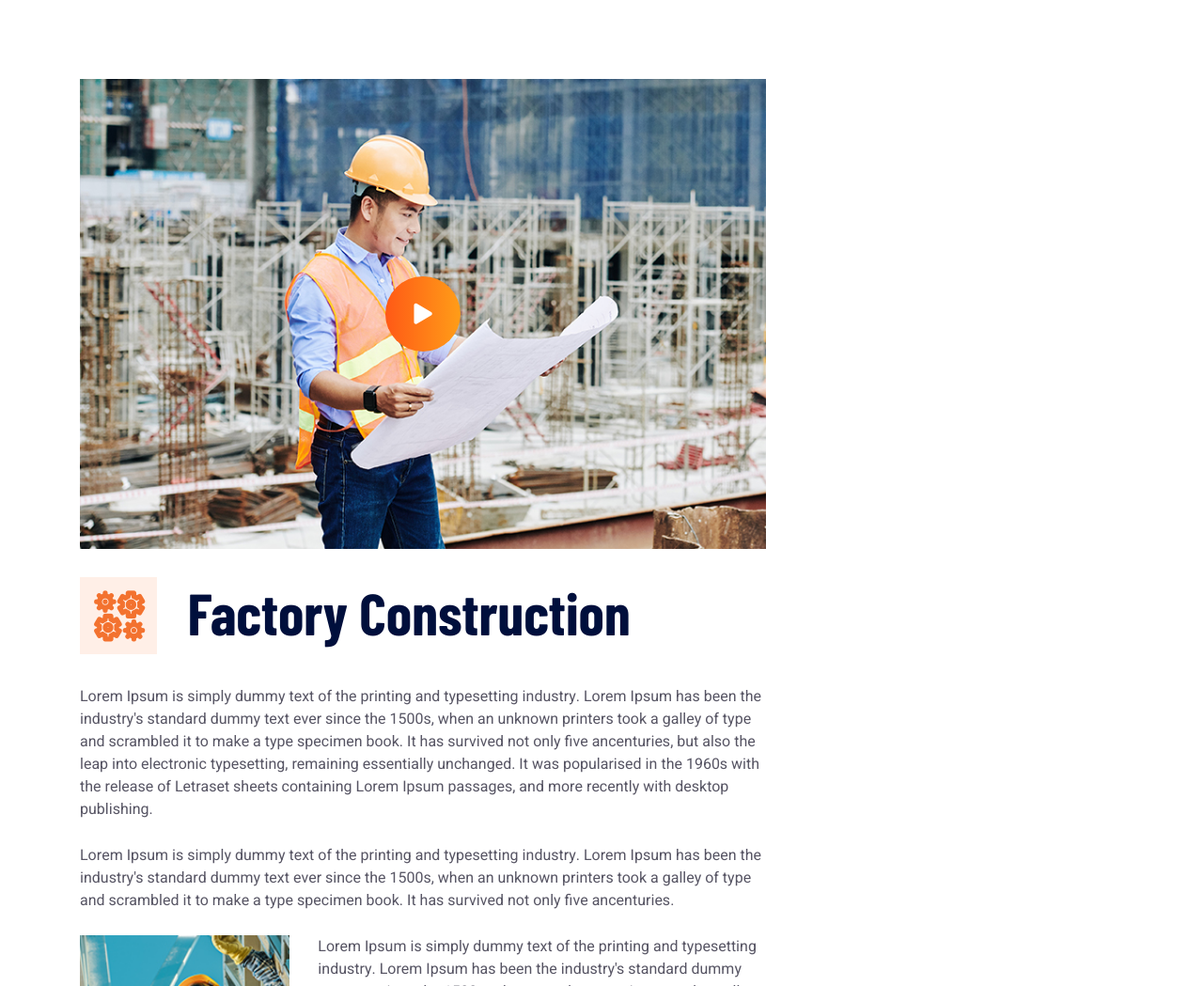
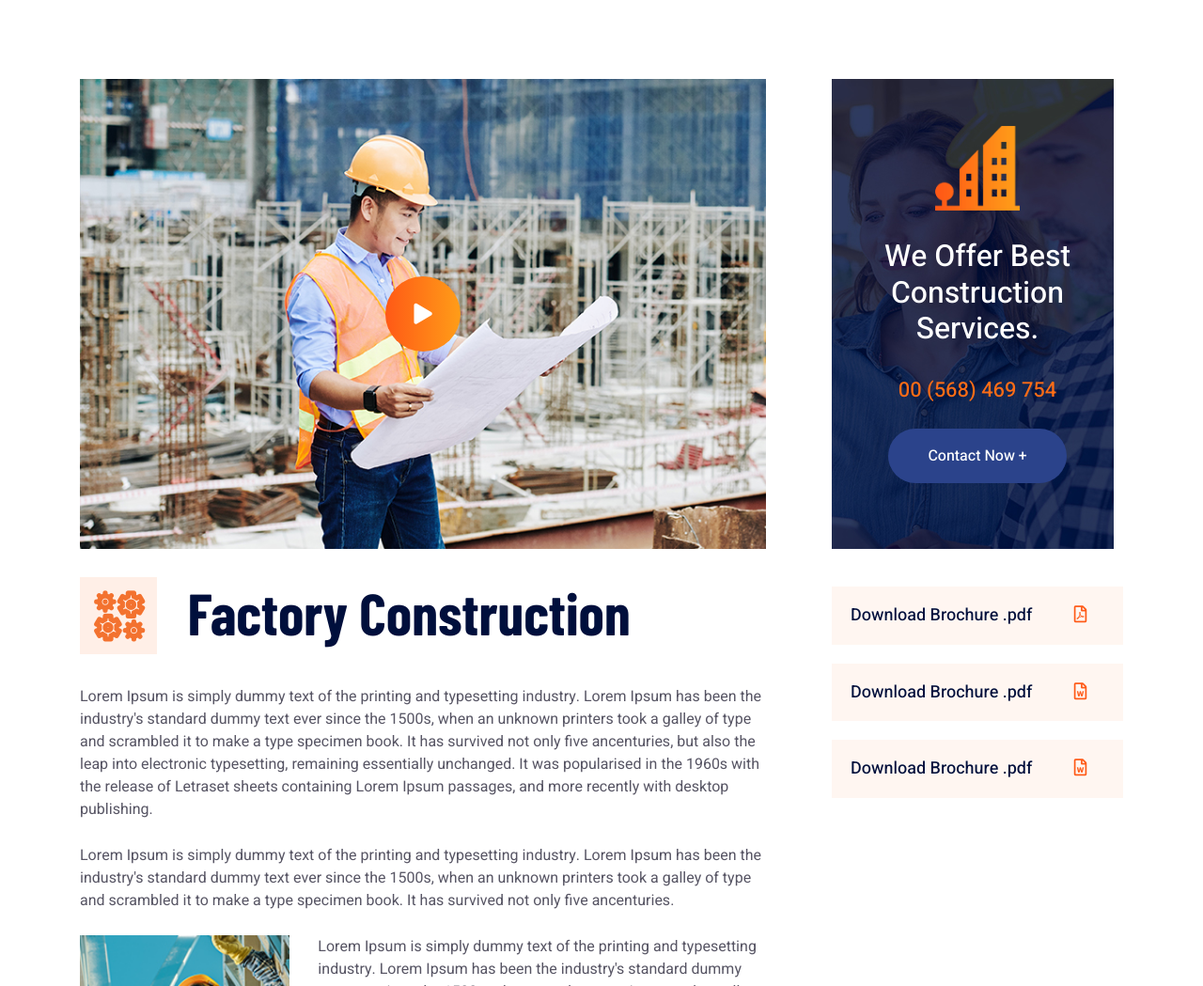
Before and after one commit to biswas20/CONSTAK, a plain HTML site: page servicesdetails.html in a window 1280 px wide. Shown: the part 780-1829 px from the top of the page at 94% size. Drawn offline with nearby package versions, Linux system fonts and the light colour scheme; a web font is replaced by a local one.

Commit message:
service details end

```diff
--- a/css/style.css
+++ b/css/style.css
@@ -168,6 +168,7 @@ width: 160px;
     border-radius: 30px;
     border:2px solid transparent;
     transition: all .3s;
+
 }
 .contact-btn i{
     padding-left: 10px;
@@ -378,6 +379,64 @@ padding-bottom: 120px;
 .accordion-item:target .accordion-link .fa-minus{
     display: block;
 }
+.consructor-offer{
+    margin-left: 40px;
+
+}
+.consructor-img{
+    background: url(../images/constructor-offer-img.jpg);
+    background-repeat: no-repeat;
+    min-height: 500px;
+    margin-bottom: 40px;
+}
+.overlay-info{
+    padding: 50px 0px;
+}
+.overlay-img{
+    width: 90px;
+    display: inline-block;
+    margin-bottom: 30px;
+}
+.overlay-info h3{
+    color:#fff;
+    font-size: 32px;
+    font-family: 'Heebo', sans-serif;
+    font-weight: 500;
+    margin-bottom: 30px;
+}
+.phn-num{
+    color:#ff6d16!important;
+    font-size: 22px;
+    font-family: 'Heebo', sans-serif;
+    font-weight: 500;
+    margin-bottom: 40px;
+    display: block;
+}
+.serv-del-contact-btn{
+    background: #2b438b!important;
+    border:2px solid transparent
+}
+.serv-del-contact-btn:hover{
+    background: transparent!important;
+    border-color:#2b438b!important;
+    color:#fff!important;
+}
+.document-box{
+    padding: 20px 20px;
+    background: #fff6f1;
+    font-family: 'Heebo', sans-serif;
+    margin-bottom: 20px;
+}
+.document-box h4{
+    color:#000f3c;
+    font-size: 18px;
+}
+.document-box h4 a i{
+    padding-left: 40px;
+    color:#ff5916
+
+}
+
 /* SERVICES DETAILS PART CSS END */
 
 /* ABOUT PART CSS START */
--- a/servicesdetails.html
+++ b/servicesdetails.html
@@ -182,7 +182,33 @@
                     </div>
                 </div>
             </div>
-            <div class="col-xl-4 col-lg-8 col-md-6 col-sm-12 col-12"></div>
+            <div class="col-xl-4 col-lg-8 col-md-6 col-sm-12 col-12">
+                <div class="consructor-offer">
+                    <div class="consructor-img">
+                        <div class="overlay-info text-center">
+                            <div class="overlay-img">
+                                <img src="images/constructor-icon.png" alt="">
+                            </div>
+                            <h3>We Offer Best
+                                Construction
+                                Services.</h3>
+                                <a class="phn-num" href="#">00 (568) 469 754</a>
+                                <a class="contact-btn serv-del-contact-btn" href="#">Contact Now +</a>
+
+                        </div>
+                    </div>
+                    <div class="document-box">
+                        <h4><a href="#">Download Brochure .pdf <i class="far fa-file-pdf"></i></a></h4>
+                    </div>
+                    <div class="document-box">
+                        <h4><a href="#">Download Brochure .pdf <i class="far fa-file-word"></i></a></h4>
+                    </div>
+                    <div class="document-box">
+                        <h4><a href="#">Download Brochure .pdf <i class="far fa-file-word"></i></a></h4>
+                    </div>
+
+                </div>
+            </div>
            </div>
        </div>
     </div>
```
Also changed, not shown: images/constructor-icon.png (added), images/constructor-offer-img.jpg (added).
